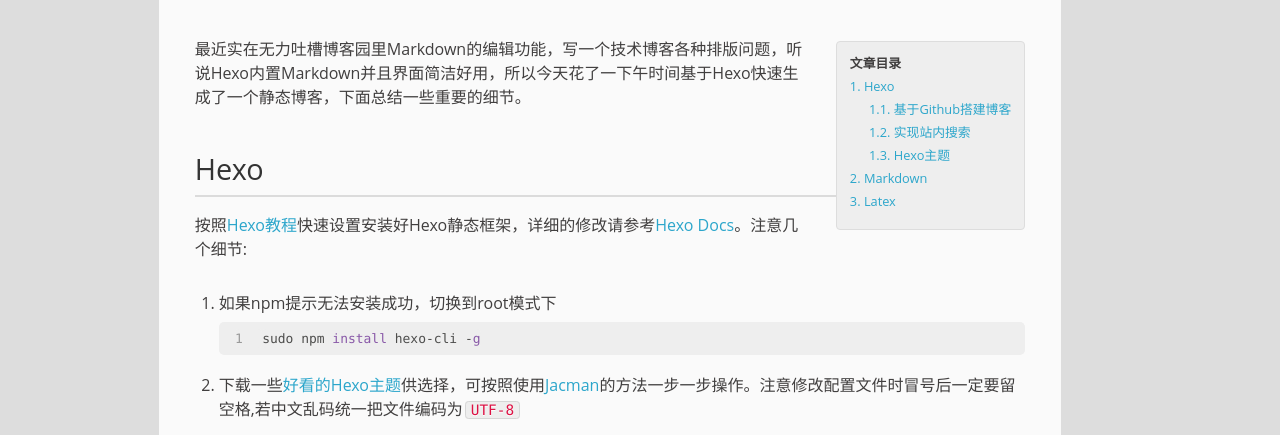
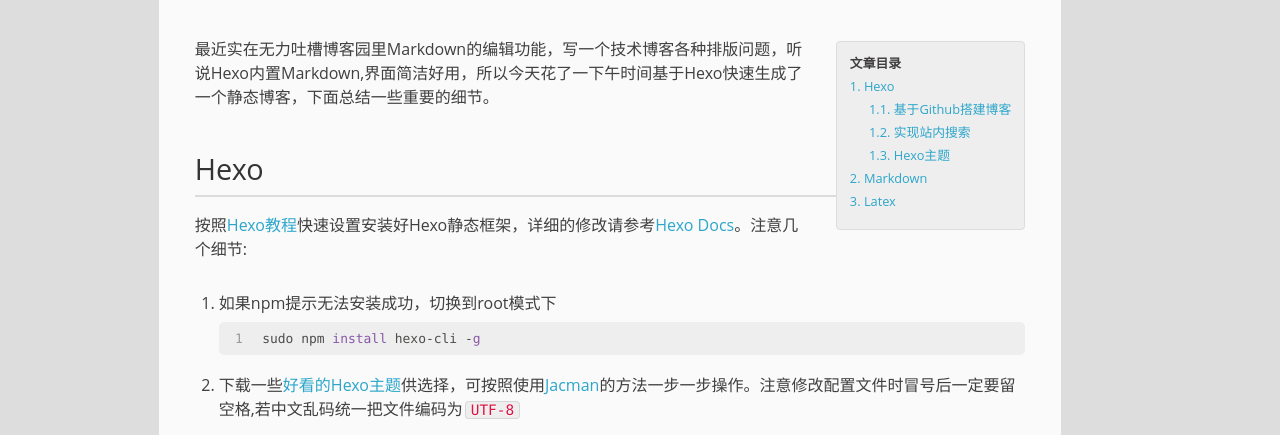
Before and after one commit to charlesxiong/charlesxiong.github.io, a plain HTML site: page 2015/12/15/搭建静态博客二三事/index.html in a window 1280 px wide. Shown: the part 346-781 px from the top of the page. Drawn offline with nearby package versions, Linux system fonts and the light colour scheme; some packages are replaced by stand-ins of ours; a script that the page names is missing.

Commit message:
Site updated: 2015-12-15 20:50:43

```diff
--- a/2015/12/15/搭建静态博客二三事/index.html
+++ b/2015/12/15/搭建静态博客二三事/index.html
@@ -11,16 +11,16 @@
 
 
 
-    <meta name="description" content="最近实在无力吐槽博客园里Markdown的编辑功能，写一个技术博客各种排版问题，听说Hexo内置Markdown并且界面简洁好用，所以今天花了一下午时间基于Hexo快速生成了一个静态博客，下面总结一些重要的细节。">
+    <meta name="description" content="最近实在无力吐槽博客园里Markdown的编辑功能，写一个技术博客各种排版问题，听说Hexo内置Markdown,界面简洁好用，所以今天花了一下午时间基于Hexo快速生成了一个静态博客，下面总结一些重要的细节。">
 <meta property="og:type" content="article">
 <meta property="og:title" content="搭建Hexo静态博客二三事">
 <meta property="og:url" content="http://charlesxiong.github.io/2015/12/15/搭建静态博客二三事/index.html">
 <meta property="og:site_name" content="Dev的技术博客">
-<meta property="og:description" content="最近实在无力吐槽博客园里Markdown的编辑功能，写一个技术博客各种排版问题，听说Hexo内置Markdown并且界面简洁好用，所以今天花了一下午时间基于Hexo快速生成了一个静态博客，下面总结一些重要的细节。">
-<meta property="og:updated_time" content="2015-12-15T12:42:40.000Z">
+<meta property="og:description" content="最近实在无力吐槽博客园里Markdown的编辑功能，写一个技术博客各种排版问题，听说Hexo内置Markdown,界面简洁好用，所以今天花了一下午时间基于Hexo快速生成了一个静态博客，下面总结一些重要的细节。">
+<meta property="og:updated_time" content="2015-12-15T12:50:38.000Z">
 <meta name="twitter:card" content="summary">
 <meta name="twitter:title" content="搭建Hexo静态博客二三事">
-<meta name="twitter:description" content="最近实在无力吐槽博客园里Markdown的编辑功能，写一个技术博客各种排版问题，听说Hexo内置Markdown并且界面简洁好用，所以今天花了一下午时间基于Hexo快速生成了一个静态博客，下面总结一些重要的细节。">
+<meta name="twitter:description" content="最近实在无力吐槽博客园里Markdown的编辑功能，写一个技术博客各种排版问题，听说Hexo内置Markdown,界面简洁好用，所以今天花了一下午时间基于Hexo快速生成了一个静态博客，下面总结一些重要的细节。">
 
 
 
@@ -96,7 +96,7 @@
 
 		</div>
 
-		<p>最近实在无力吐槽博客园里Markdown的编辑功能，写一个技术博客各种排版问题，听说Hexo内置Markdown并且界面简洁好用，所以今天花了一下午时间基于Hexo快速生成了一个静态博客，下面总结一些重要的细节。</p>
+		<p>最近实在无力吐槽博客园里Markdown的编辑功能，写一个技术博客各种排版问题，听说Hexo内置Markdown,界面简洁好用，所以今天花了一下午时间基于Hexo快速生成了一个静态博客，下面总结一些重要的细节。</p>
 <a id="more"></a>
 <h1 id="Hexo"><a href="#Hexo" class="headerlink" title="Hexo"></a>Hexo</h1><p>按照<a href="https://github.com/hexojs/hexo/" target="_blank" rel="external">Hexo教程</a>快速设置安装好Hexo静态框架，详细的修改请参考<a href="https://hexo.io/docs/writing.html" target="_blank" rel="external">Hexo Docs</a>。注意几个细节:</p>
 <ol>
--- a/index.html
+++ b/index.html
@@ -90,7 +90,7 @@
 </header>
     <div class="article-content">
 
-        <p>最近实在无力吐槽博客园里Markdown的编辑功能，写一个技术博客各种排版问题，听说Hexo内置Markdown并且界面简洁好用，所以今天花了一下午时间基于Hexo快速生成了一个静态博客，下面总结一些重要的细节。</p>
+        <p>最近实在无力吐槽博客园里Markdown的编辑功能，写一个技术博客各种排版问题，听说Hexo内置Markdown,界面简洁好用，所以今天花了一下午时间基于Hexo快速生成了一个静态博客，下面总结一些重要的细节。</p>
 
 
         <p class="article-more-link">
```
